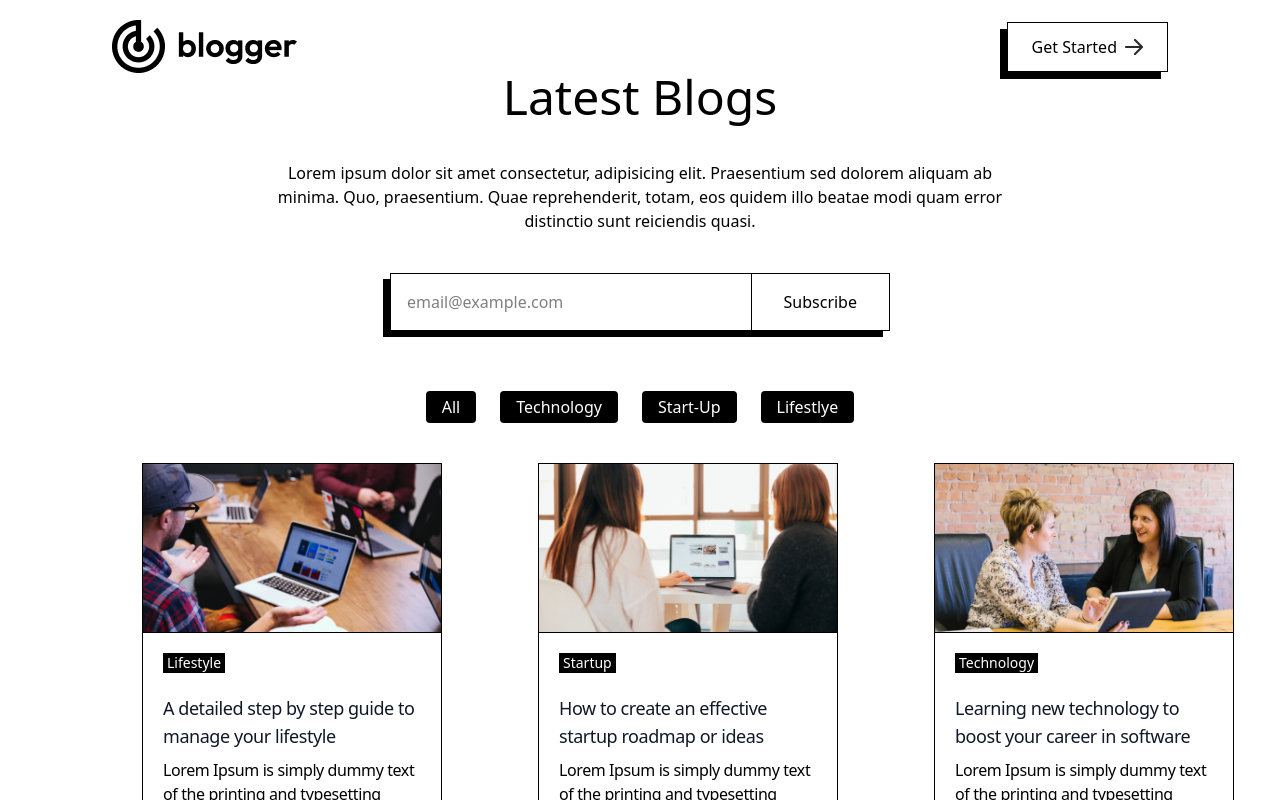
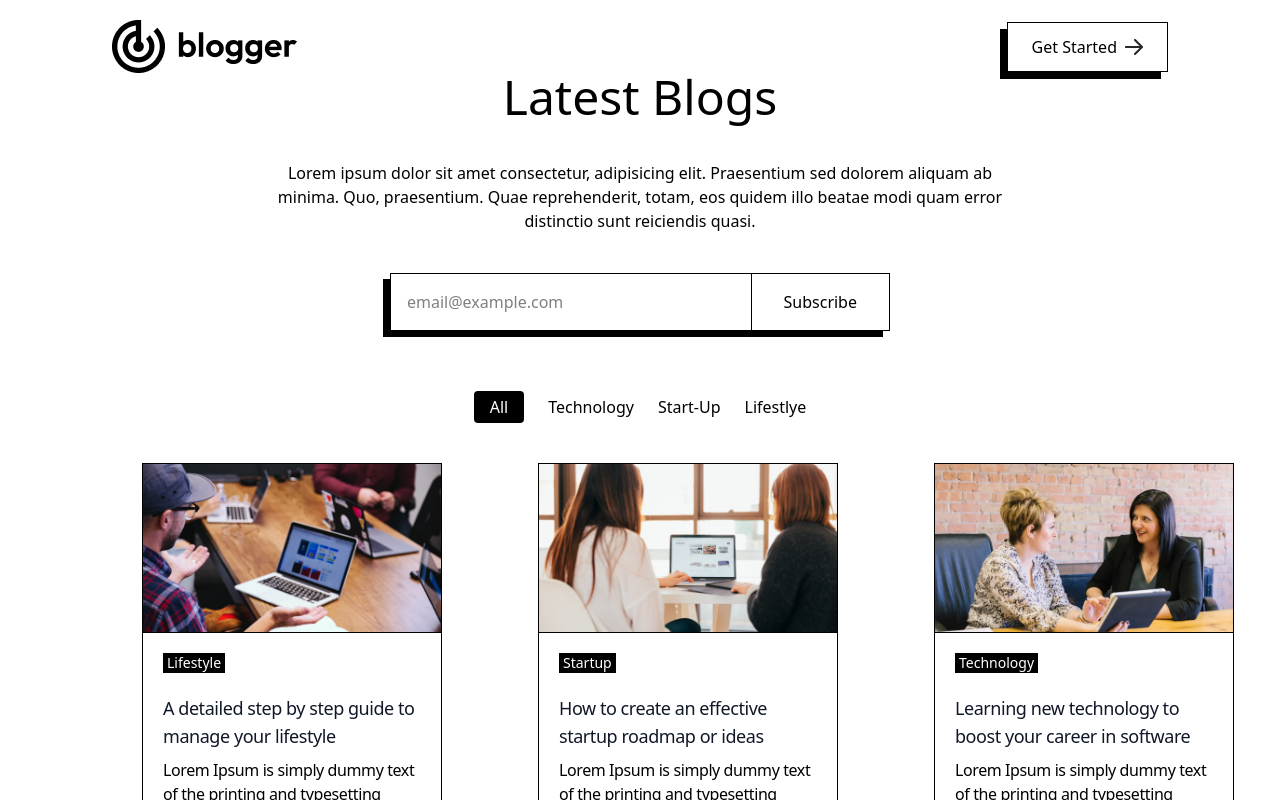
Before and after one commit to partth-code/Blog-Daily, a Next.js app: page / in a window 1280 px wide. Shown: the top 800 px of the page. Built offline with nearby package versions, Linux system fonts and the light colour scheme.

Commit message:
Components:Added Category Selection Button

```diff
--- a/Components/BlogList.tsx
+++ b/Components/BlogList.tsx
@@ -1,19 +1,22 @@
 import { blog_data } from "@/Assets/assets";
-import React from "react";
+import React,{useState} from "react";
 import BlogItem from "./BlogItem";
 
 
 const BlogList = () => {
+
+    const [menu,setMenu] = useState("All")
+
     return (
         <div>
             <div className="flex justify-center gap-6 my-10">
-                <button className="bg-black text-white py-1 px-4 rounded-sm">All</button>
-                <button className="bg-black text-white py-1 px-4 rounded-sm">Technology</button>
-                <button className="bg-black text-white py-1 px-4 rounded-sm">Start-Up</button>
-                <button className="bg-black text-white py-1 px-4 rounded-sm">Lifestlye</button>
+                <button onClick={()=>setMenu("All")} className={menu==="All"?"bg-black text-white py-1 px-4 rounded-sm":""}>All</button>
+                <button onClick={()=>setMenu("Technology")} className={menu==="Technology"?"bg-black text-white py-1 px-4 rounded-sm":""}>Technology</button>
+                <button onClick={()=>setMenu("Start-Up")} className={menu==="Start-Up"?"bg-black text-white py-1 px-4 rounded-sm":""}>Start-Up</button>
+                <button onClick={()=>setMenu("Lifestyle")} className={menu==="Lifestyle"?"bg-black text-white py-1 px-4 rounded-sm":""}>Lifestlye</button>
             </div>
             <div className="flex flex-wrap justify-around gap-1 gap-y-10 mb-16 xl:ml-24">
-                {blog_data.map((item,index)=>{
+                {blog_data.filter((item)=>menu==="All"?true:item.category===menu?true:false).map((item,index)=>{
                     return <BlogItem key={index} image={item.image} title={item.title} description={item.description} category={item.category}/>
                 })}
             </div>
```
